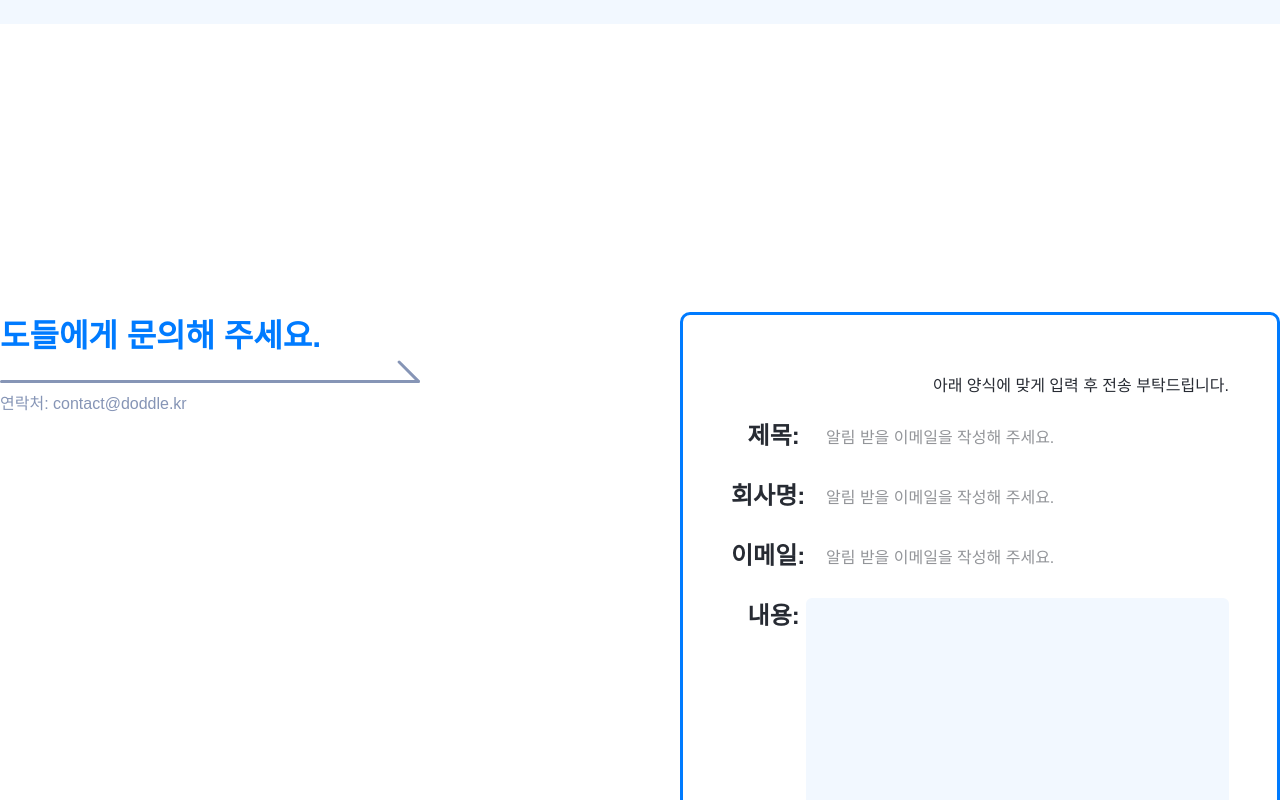
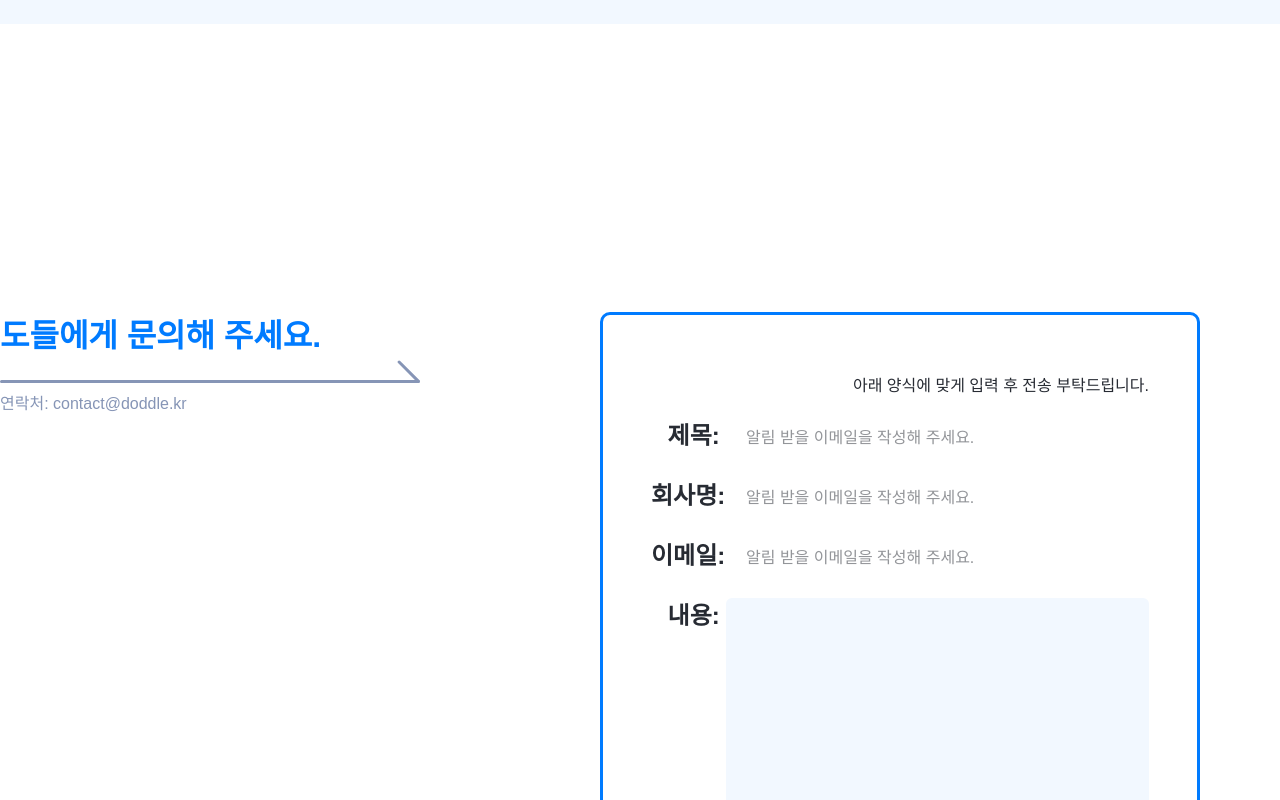
Before and after one commit to easy-cloud-Knet/KWS_FE, a React (Vite) app: page / in a window 1280 px wide. Shown: the part 5320-6120 px from the top of the page. Built offline with nearby package versions, Linux system fonts and the light colour scheme; a web font is replaced by a local one.

Commit message:
fix: landing 페이지 정렬 수정

```diff
--- a/src/pages/Landing.tsx
+++ b/src/pages/Landing.tsx
@@ -200,7 +200,7 @@ const Landing = () => {
           </div>
         </div>
       </section>
-      <section className="flex justify-between h-[1080px] pt-[188px]">
+      <section className="flex justify-between h-[1080px] pt-[188px] max-w-[1200px]">
         <div>
           <h1 className="text-(--Main_Blue) text-[32px] font-semibold">
             도들에게 문의해 주세요.
--- a/src/pages/VMCreate.tsx
+++ b/src/pages/VMCreate.tsx
@@ -154,7 +154,7 @@ const VMCreateContent = () => {
               </div>
               <div className="z-10">
                 <p className="mb-[20px] typo-pr-r-16">OS 선택</p>
-                <div className="inline-grid grid-cols-2 gap-4 mb-[40px]">
+                <div className="inline-grid grid-cols-2 gap-4 mb-[40px] flex items-center justify-center">
                   {computedOsList.map((item) => (
                     <VMCreateOsImage
                       key={String(item.id ?? item.name)}
```
